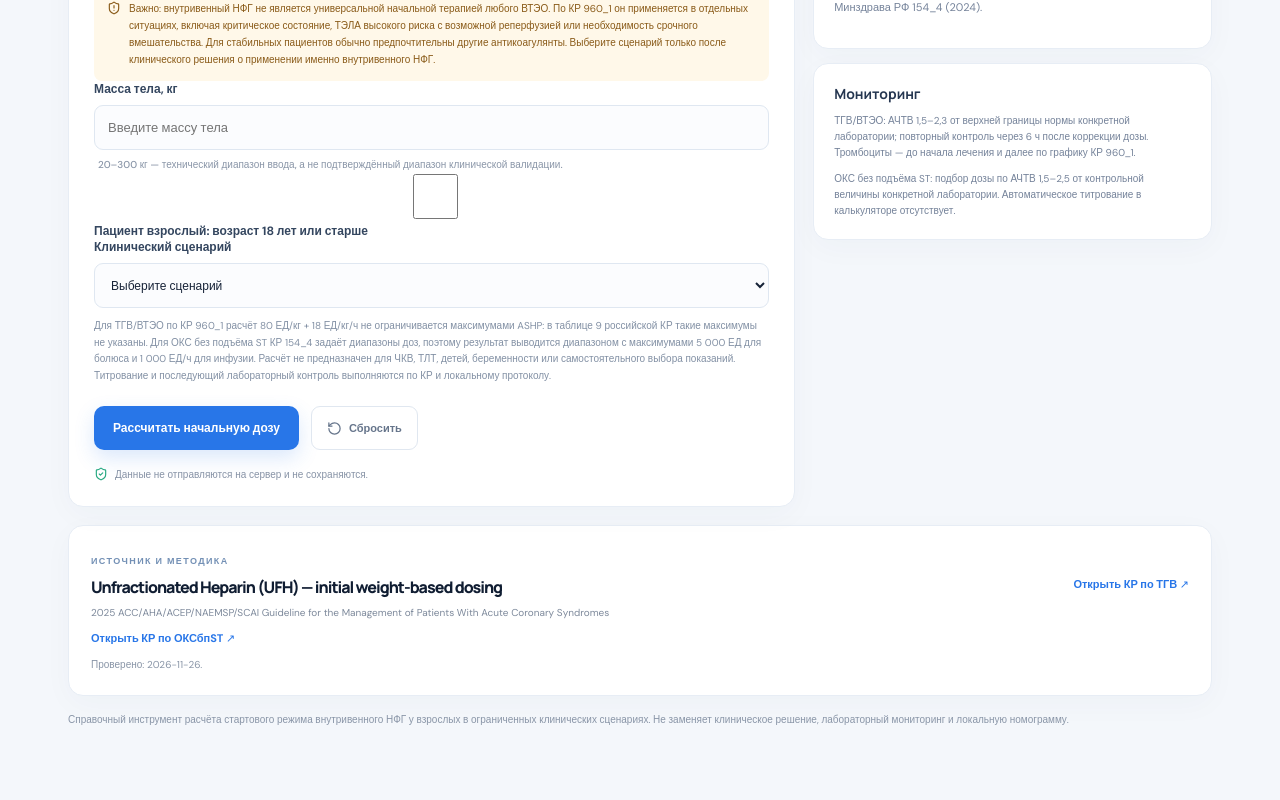
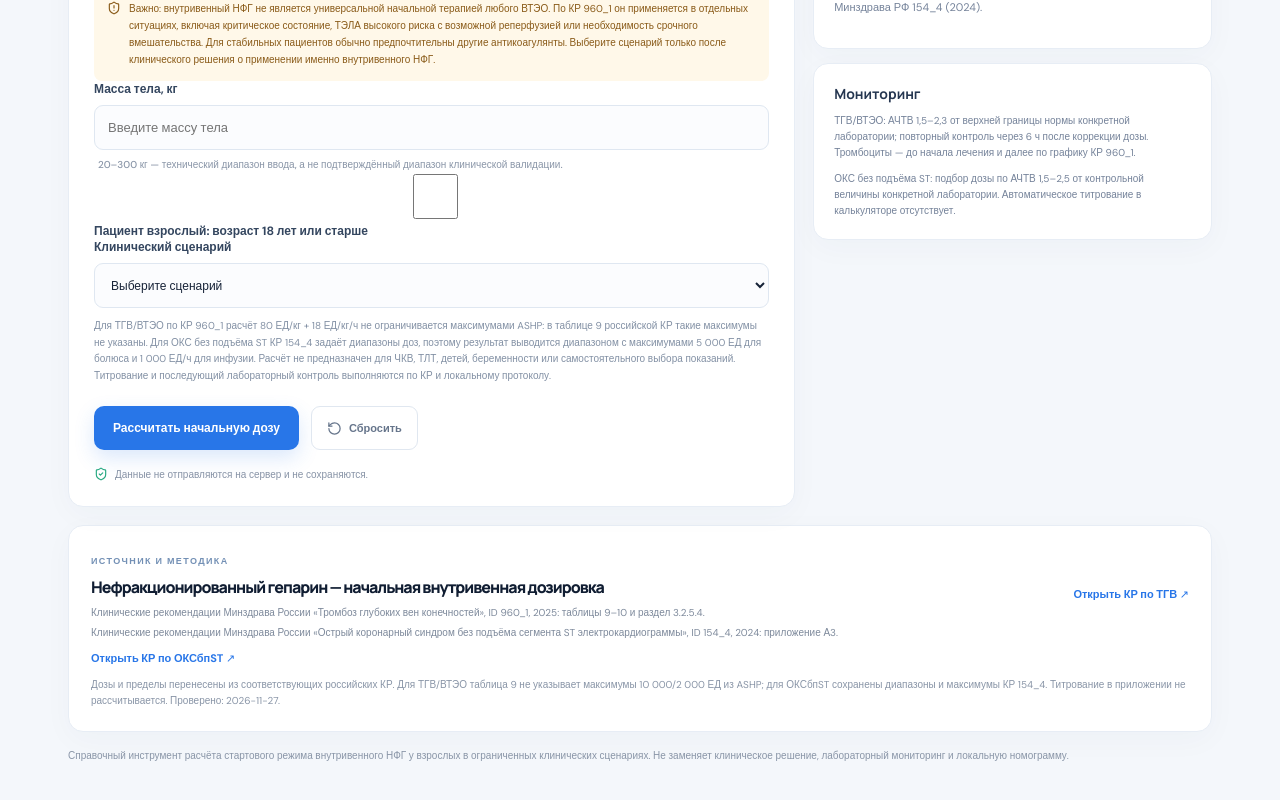
Before and after one commit to Whiterx/medcalc-pro-next, a React (Vite) app: page /medcalc-pro-next/calculators/unfractionated-heparin in a window 1280 px wide. Shown: the part 422-1222 px from the top of the page. Built offline with nearby package versions, Linux system fonts and the light colour scheme.

Commit message:
Document Russian clinical recommendation sources for UFH

```diff
--- a/src/calculators/pharmacotherapy/unfractionatedHeparin.reference.ts
+++ b/src/calculators/pharmacotherapy/unfractionatedHeparin.reference.ts
@@ -1,21 +1,9 @@
 export const UFH_REFERENCE = {
-  title: 'Unfractionated Heparin (UFH) — initial weight-based dosing',
-  acsGuideline: '2025 ACC/AHA/ACEP/NAEMSP/SCAI Guideline for the Management of Patients With Acute Coronary Syndromes',
-  acsGuidelineUrl: 'https://www.ahajournals.org/doi/10.1161/CIR.0000000000001309',
-  vteSource: 'ASHP Clinical Pharmacokinetics Workbook — UFH treatment of confirmed VTE',
-  vteSourceUrl: 'https://ashp.mhmedical.com/content.aspx?bookid=3678&sectionid=308600942',
-  monitoringGuideline: 'ISTH SSC guidance on monitoring and management of unfractionated heparin (2026)',
-  monitoringUrl: 'https://www.jthjournal.org/article/S1538-7836%2826%2900336-3/fulltext',
-  accessed: '2026-11-26',
-  notes: [
-    'Реализованы две отдельные справочные схемы для взрослых: ВТЭО по ASHP (80 ЕД/кг болюс, suggested maximum 10 000 ЕД; 18 ЕД/кг/ч, suggested maximum 2 000 ЕД/ч) и ОКС по ACC/AHA 2025 (60 ЕД/кг болюс, максимум 4 000 ЕД; 12 ЕД/кг/ч, максимум 1 000 ЕД/ч). Это не российские схемы и не универсальные назначения.',
-    'Для ОКС дозы и максимумы соответствуют таблице 10 руководства ACC/AHA 2025. Российская КР 154_4 (2024) для ОКС без подъёма ST задаёт диапазоны 60–70 ЕД/кг (max 5 000 ЕД) и 12–15 ЕД/кг/ч (max 1 000 ЕД/ч). Обнаружена действующая редакция КР по ИМпST: ID 157, версия 5 (2024). В ней для сопровождения ТЛТ описан НФГ 60 ЕД/кг (max 4 000 ЕД) + 12 ЕД/кг/ч (max 1 000 ЕД/ч); для иных показаний к лечебной антикоагуляции в справочной таблице — 60–70 ЕД/кг (max 5 000 ЕД) + 12–15 ЕД/кг/ч (max 1 000 ЕД/ч); при ЧКВ — отдельный болюс 70–100 ЕД/кг с контролем АВС. При системной ТЛТ в КР предпочтение отдаётся эноксапарину по сравнению с НФГ. Совпадение стартовых чисел не делает сценарии взаимозаменяемыми. Ни одна из инфузионных схем не является дозированием НФГ при ЧКВ.',
-    'Калькулятор не содержит режима для инсульта: системная инфузия UFH не является стандартной универсальной терапией острого ишемического инсульта и требует отдельного специализированного решения.',
-    'Это только расчёт начального болюса и стартовой скорости инфузии. Не рассчитываются повторные болюсы, коррекция скорости, переход на другой антикоагулянт или длительность лечения.',
-    'ISTH SSC 2026 предпочитает anti-Xa; АЧТВ допустимо при локально определённом терапевтическом диапазоне. При исходном АЧТВ выше верхней границы локальной нормы предпочтителен anti-Xa. Диапазон anti-Xa 0,30–0,70 ЕД/мл предлагается для большинства показаний. Фиксированный универсальный диапазон АЧТВ не рекомендуется.',
-    'Для выбранного варианта начальной терапии ОКС ACC/AHA 2025 указывает целевой АЧТВ 60–80 секунд. В той же таблице для НФГ при фибринолитической терапии указан отдельный целевой АЧТВ 50–70 секунд (исправление к руководству 2025, DOI 10.1161/CIR.0000000000001346); режим ТЛТ в этом калькуляторе не реализован. Для ЧКВ предусмотрен отдельный болюс и контроль АВС, также не реализованные здесь. Поэтому вариант приложения ограничен начальной терапией ОКС и не должен использоваться как схема ТЛТ или ЧКВ.',
-    'Перед началом оцените риск кровотечения, исходные тромбоциты и противопоказания. При известной/подозреваемой гепарин-индуцированной тромбоцитопении UFH противопоказан; требуется альтернативный антикоагулянт.',
-    'При переходе с другого антикоагулянта, недавнем введении UFH, высоком риске кровотечения, ожирении, беременности, критическом состоянии или механической поддержке кровообращения используйте отдельный локальный протокол.',
-    'Не использовать этот калькулятор как самостоятельный протокол для ЧКВ, сопровождения ТЛТ, кардиопульмонального шунтирования, ECMO, диализа, педиатрии или профилактических доз: эти сценарии требуют отдельных алгоритмов мониторинга, продолжительности и/или процедурного дозирования.',
-  ],
-} as const
+  title: 'Нефракционированный гепарин — начальная внутривенная дозировка',
+  vteGuideline: 'Клинические рекомендации Минздрава России «Тромбоз глубоких вен конечностей», ID 960_1, 2025: таблицы 9–10 и раздел 3.2.5.4.',
+  vteGuidelineUrl: 'https://cr.minzdrav.gov.ru/view-cr/960_1',
+  acsGuideline: 'Клинические рекомендации Минздрава России «Острый коронарный синдром без подъёма сегмента ST электрокардиограммы», ID 154_4, 2024: приложение А3.',
+  acsGuidelineUrl: 'https://cr.minzdrav.gov.ru/preview-cr/154_4',
+  monitoringNote: 'Дозы и пределы перенесены из соответствующих российских КР. Для ТГВ/ВТЭО таблица 9 не указывает максимумы 10 000/2 000 ЕД из ASHP; для ОКСбпST сохранены диапазоны и максимумы КР 154_4. Титрование в приложении не рассчитывается.',
+  accessed: '2026-11-27',
+}
```
